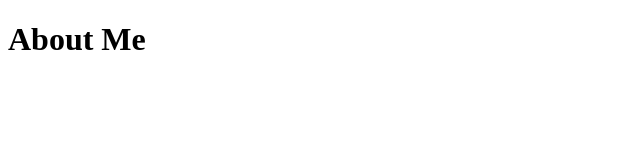
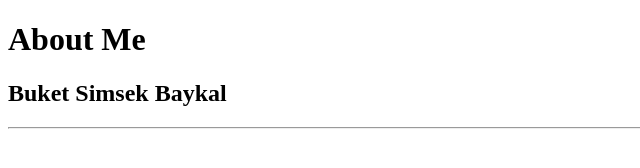
Before and after one commit to sims0058/sims0058.github.io, a plain HTML site: page html-assignment/index.html in a window 1280 px wide. Shown: the whole page, without its empty margins (0-640 px from the left). Drawn offline with Linux system fonts and the light colour scheme.

Commit message:
adds new header

```diff
--- a/html-assignment/index.html
+++ b/html-assignment/index.html
@@ -10,6 +10,14 @@
             <h1> About Me</h1>
         </header>
 
+        <main>
+            <article>
+                <h2>Buket Simsek Baykal</h2>
+                <hr>
+
+
+
+            </article>
 
 
 
@@ -19,15 +27,6 @@
 
 
 
-
-
-
-
-
-
-
-
-
-
+        </main>
     </body>
 </html>
```
